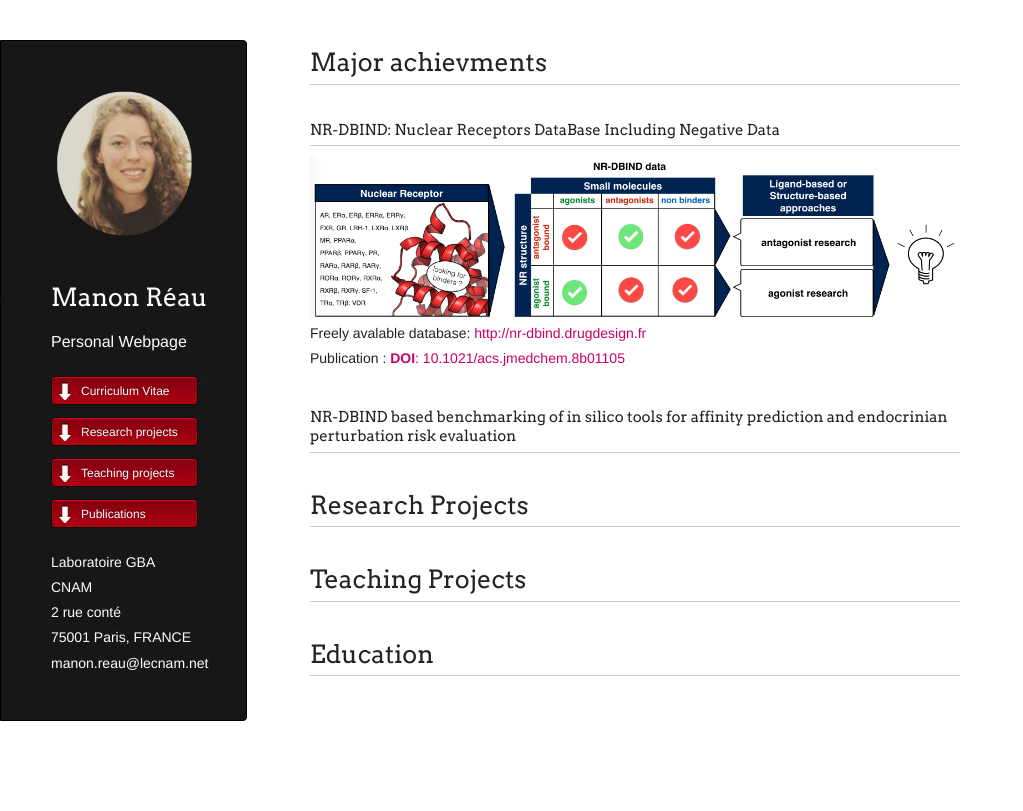
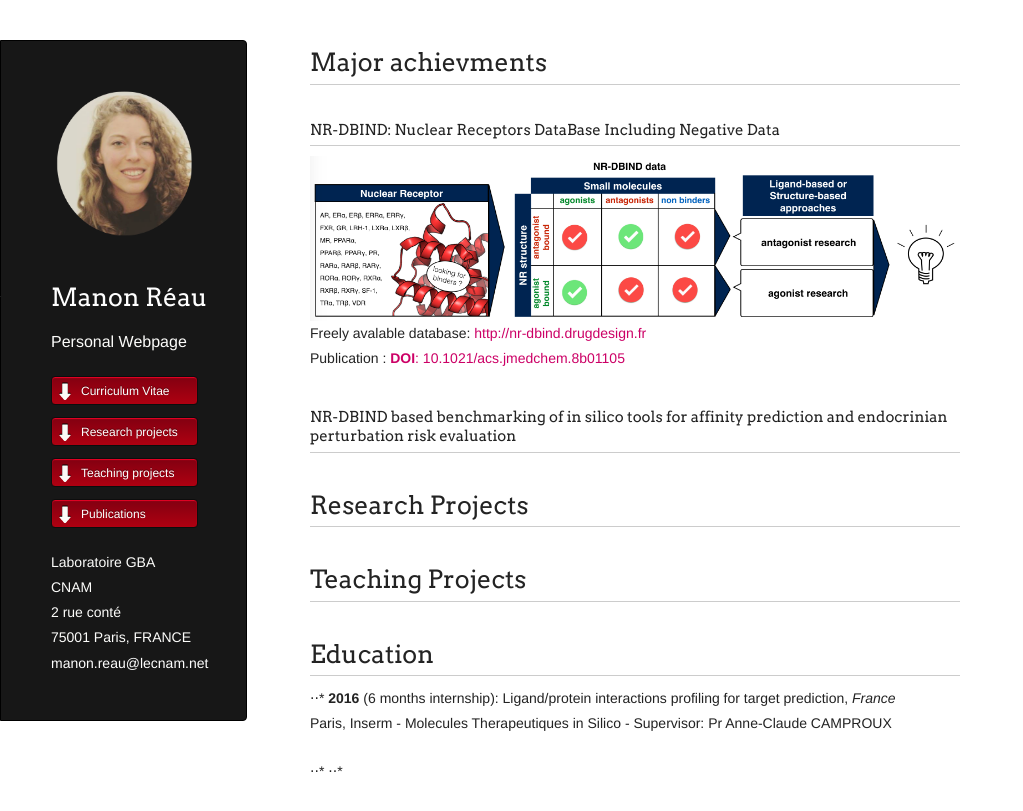
Before and after one commit to ManonR11/manonreau.github.io, a Jekyll site: the page built from index.md, in a window 1280 px wide. Shown: the top 811 px of the page, without its empty margins (0-1023 px from the left). Built offline with Jekyll 4.4.1, drawn with Linux system fonts in a browser that asks for light colours; our own code applies the rules of GitHub Pages for plain Markdown files.

Commit message:
Update index.md

```diff
--- a/index.md
+++ b/index.md
@@ -10,3 +10,7 @@ Publication : <a href="https://pubs.acs.org/doi/10.1021/acs.jmedchem.8b01105">**
 # Teaching Projects
 
 # Education
+⋅⋅* **2016** (6 months internship): Ligand/protein interactions profiling for target prediction, *France* <br>Paris, Inserm - Molecules Therapeutiques in Silico - Supervisor: Pr Anne-Claude CAMPROUX
+
+⋅⋅*
+⋅⋅*
```
